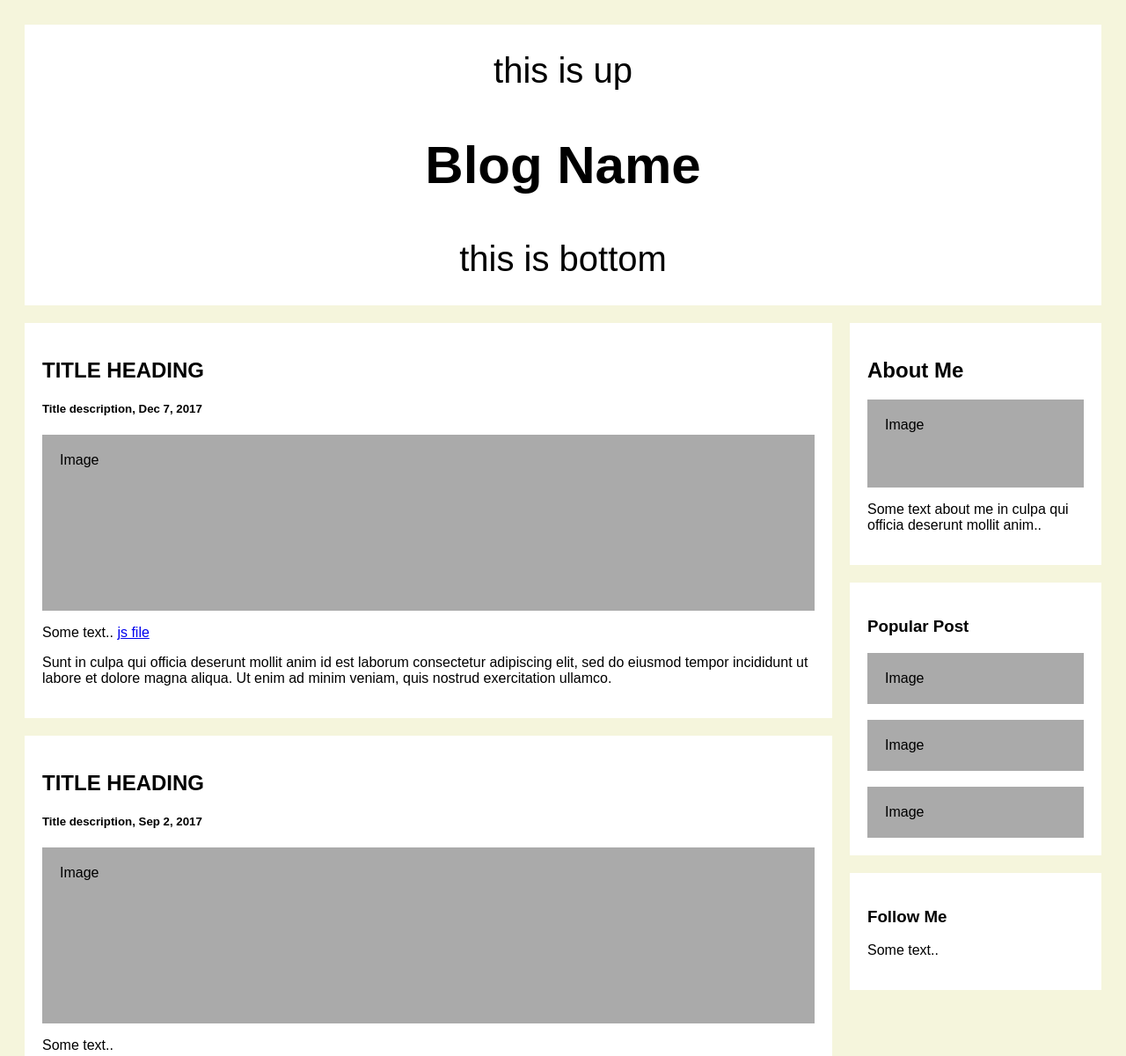
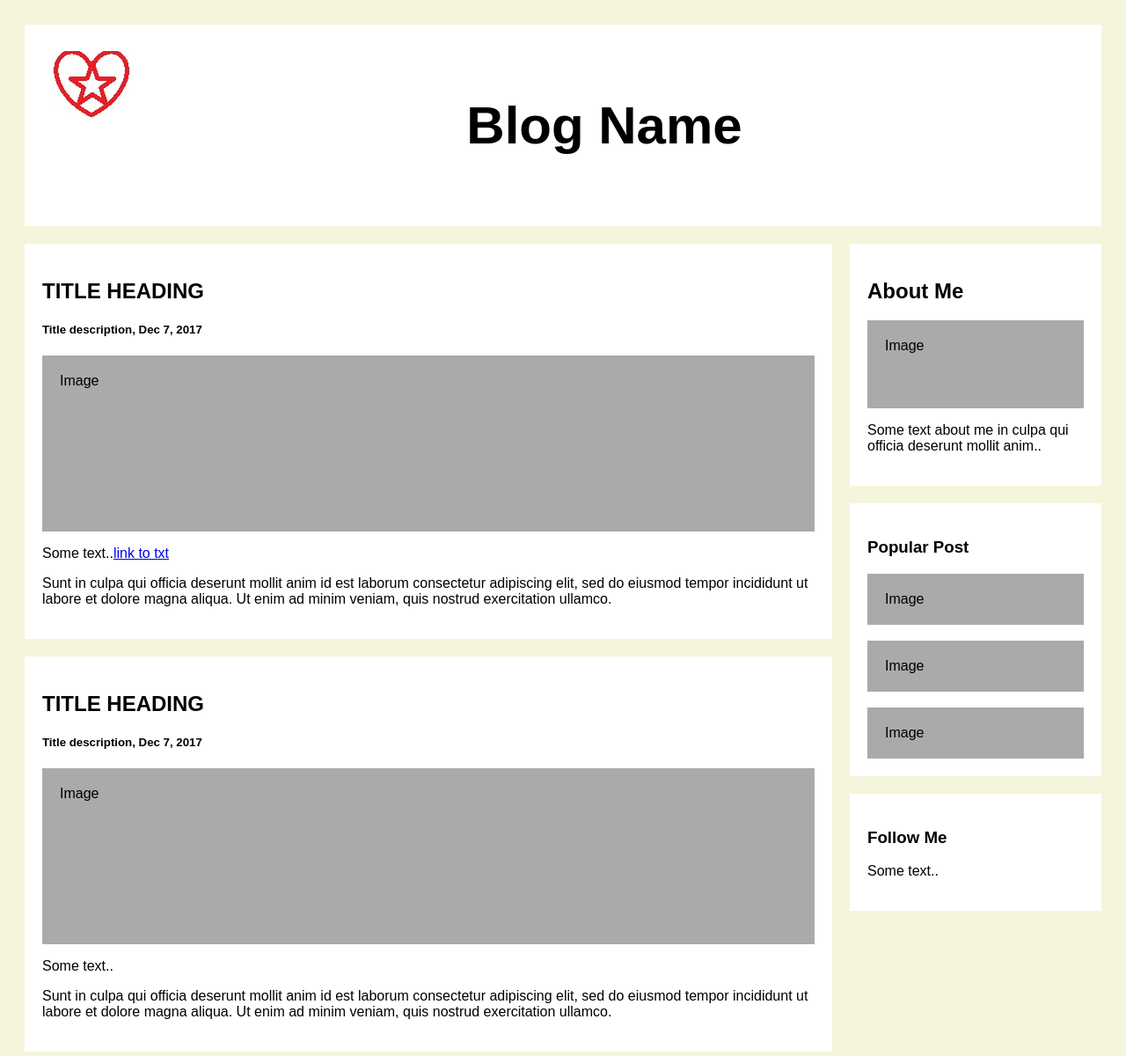
Before and after one commit to wendysui/wendysui.github.io, a plain HTML site: page index.html in a window 1280 px wide. Shown: the top 1200 px of the page at 88% size. Drawn offline with Linux system fonts and the light colour scheme.

Commit message:
Add files via upload
add postings

```diff
--- a/index.html
+++ b/index.html
@@ -1,8 +1,8 @@
 <!DOCTYPE html>
 <html>
 <head>
-  <title> HomePage</title>
 <meta name="viewport" content="width=device-width, initial-scale=1">
+<title>Home Page</title>
 <style>
 * {
   box-sizing: border-box;
@@ -73,7 +73,12 @@ body {
     padding: 0;
   }
 }
+#imgStyle
+{
+  float: left;
+}
 
+/* Pagination controls */
 .pagination {
   text-align: center;
   margin-top: 20px;
@@ -104,9 +109,13 @@ body {
 <body>
 
 <div class="header">
-  <div>this is up</div>
-  <div><h2>Blog Name</h2></div>
-  <div>this is bottom</div>
+  <div id="imgStyle">
+    <img src="img1.jpg"></img>
+  </div>
+  <div>
+    <h2>Blog Name</h2>
+  </div>
+
 </div>
 
 <div class="row">
@@ -115,14 +124,12 @@ body {
       <h2>TITLE HEADING</h2>
       <h5>Title description, Dec 7, 2017</h5>
       <div class="fakeimg" style="height:200px;">Image</div>
-      <p>Some text..
-        <a href="JS for Pagination.txt">js file</a>
-      </p>
+      <p>Some text..<a href="JS for Pagination.txt" >link to txt</a></p>
       <p>Sunt in culpa qui officia deserunt mollit anim id est laborum consectetur adipiscing elit, sed do eiusmod tempor incididunt ut labore et dolore magna aliqua. Ut enim ad minim veniam, quis nostrud exercitation ullamco.</p>
     </div>
     <div class="card">
       <h2>TITLE HEADING</h2>
-      <h5>Title description, Sep 2, 2017</h5>
+      <h5>Title description, Dec 7, 2017</h5>
       <div class="fakeimg" style="height:200px;">Image</div>
       <p>Some text..</p>
       <p>Sunt in culpa qui officia deserunt mollit anim id est laborum consectetur adipiscing elit, sed do eiusmod tempor incididunt ut labore et dolore magna aliqua. Ut enim ad minim veniam, quis nostrud exercitation ullamco.</p>
@@ -136,7 +143,7 @@ body {
     </div>
     <div class="card">
       <h2>TITLE HEADING</h2>
-      <h5>Title description, Sep 2, 2017</h5>
+      <h5>Title description, Dec 7, 2017</h5>
       <div class="fakeimg" style="height:200px;">Image</div>
       <p>Some text..</p>
       <p>Sunt in culpa qui officia deserunt mollit anim id est laborum consectetur adipiscing elit, sed do eiusmod tempor incididunt ut labore et dolore magna aliqua. Ut enim ad minim veniam, quis nostrud exercitation ullamco.</p>
@@ -176,14 +183,13 @@ body {
 </div>
 
 <div class="pagination">
-  <button id="prevBtn" class="disabled">Previous</button>
+  <button id="prevBtn" class="disabled">Pre</button>
   <button id="nextBtn">Next</button>
 </div>
 
 <div class="footer">
   <h2>Footer</h2>
 </div>
-
 <script>
   const itemsPerPage = 4;
   let currentPage = 1;
```
Also changed, not shown: img1.jpg (added).
